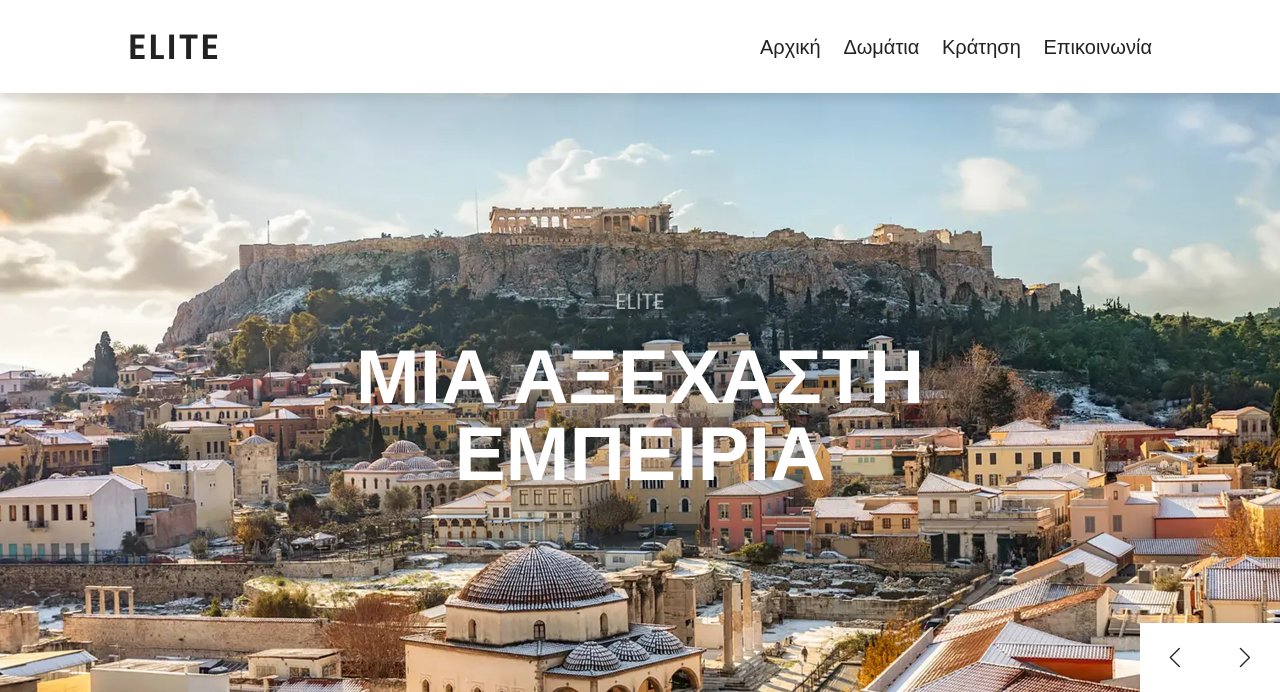
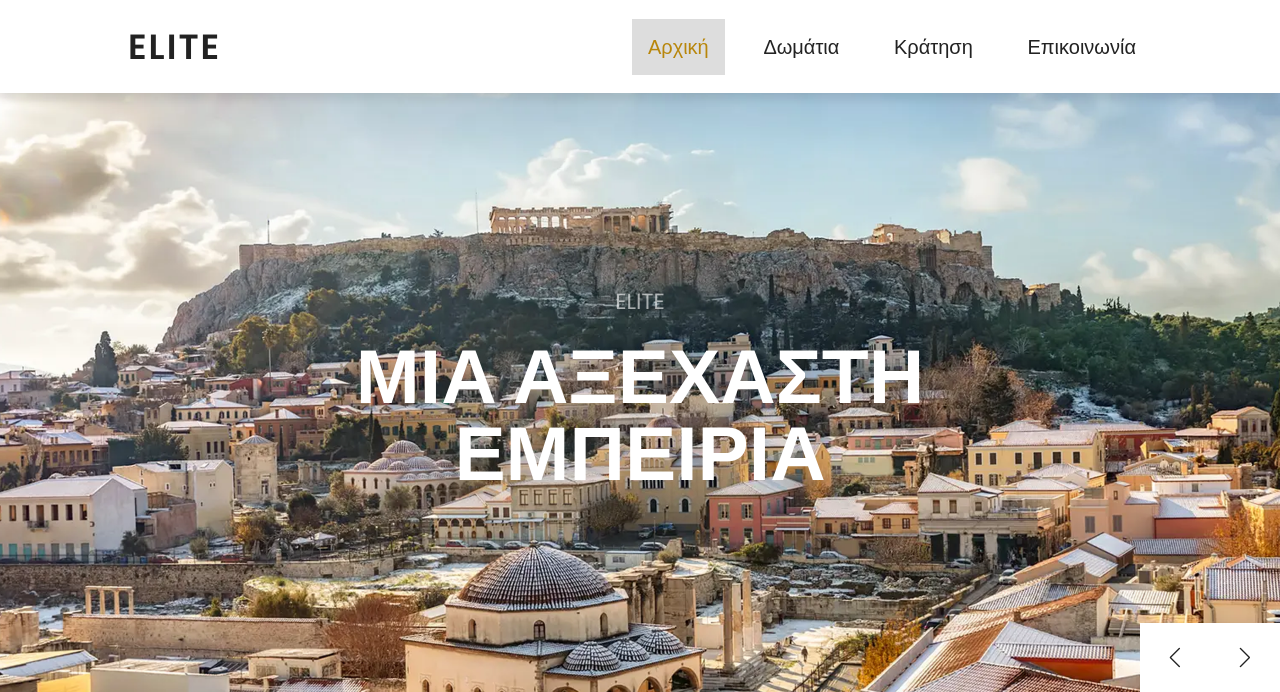
Before and after one commit to PaolaVlsc/HotelProjectWebsite2022, a PHP site: page /index.html in a window 1280 px wide. Shown: the top 692 px of the page. Run offline with PHP 8.4, Linux system fonts and the light colour scheme; grey boxes are pictures that could not be loaded.

Commit message:
Highlight

```diff
--- a/booking.html
+++ b/booking.html
@@ -22,9 +22,9 @@
     </div>
     <!-- TODO 2. navigation bar -->
     <nav class="navbar">
-        <a href="index.html">Αρχική</a>
+        <a href="index.html" >Αρχική</a>
         <a href="rooms.html">Δωμάτια</a>
-        <a href="booking.html">Κράτηση</a>
+        <a href="booking.html" class="active">Κράτηση</a>
         <a href="contact.html">Επικοινωνία</a>
     </nav>
     <!-- navigation bar end -->
--- a/contact.html
+++ b/contact.html
@@ -25,7 +25,7 @@
         <a href="index.html">Αρχική</a>
         <a href="rooms.html">Δωμάτια</a>
         <a href="booking.html">Κράτηση</a>
-        <a href="contact.html">Επικοινωνία</a>
+        <a href="contact.html" class="active">Επικοινωνία</a>
     </nav>
     <!-- navigation bar end -->
 
--- a/css/style.css
+++ b/css/style.css
@@ -384,3 +384,21 @@ section { /* padding header */
     line-height: 2;
     color:var(--black);
 }
+
+.navbar a {
+    color: #f2f2f2;
+    text-align: center;
+    padding: 14px 16px;
+    text-decoration: none;
+    font-size: 17px;
+}
+
+.navbar a:hover {
+    background-color: #ddd;
+    color: black;
+}
+
+.navbar a.active {
+    background-color: #ddd;
+    color: var(--main-color);
+}
--- a/index.html
+++ b/index.html
@@ -21,7 +21,7 @@
     </div>
     <!-- TODO 2. navigation bar -->
     <nav class="navbar">
-        <a href="index.html">Αρχική</a>
+        <a href="index.html" class="active">Αρχική</a>
         <a href="rooms.html">Δωμάτια</a>
         <a href="booking.html">Κράτηση</a>
         <a href="contact.html">Επικοινωνία</a>
--- a/rooms.html
+++ b/rooms.html
@@ -24,7 +24,7 @@
     <!-- TODO 2. navigation bar -->
     <nav class="navbar">
         <a href="index.html">Αρχική</a>
-        <a href="rooms.html">Δωμάτια</a>
+        <a href="rooms.html" class="active">Δωμάτια</a>
         <a href="booking.html">Κράτηση</a>
         <a href="contact.html">Επικοινωνία</a>
     </nav>
```
